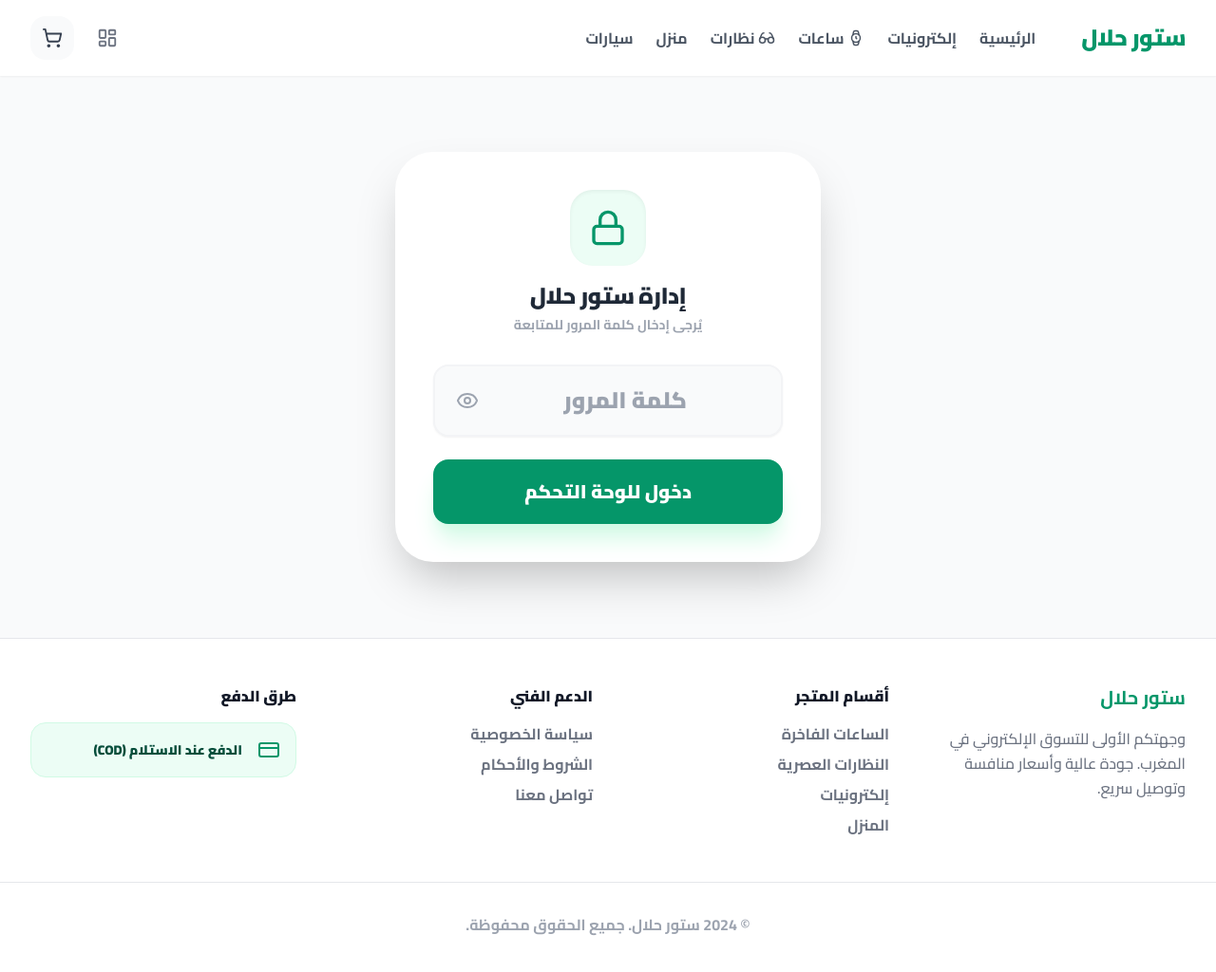
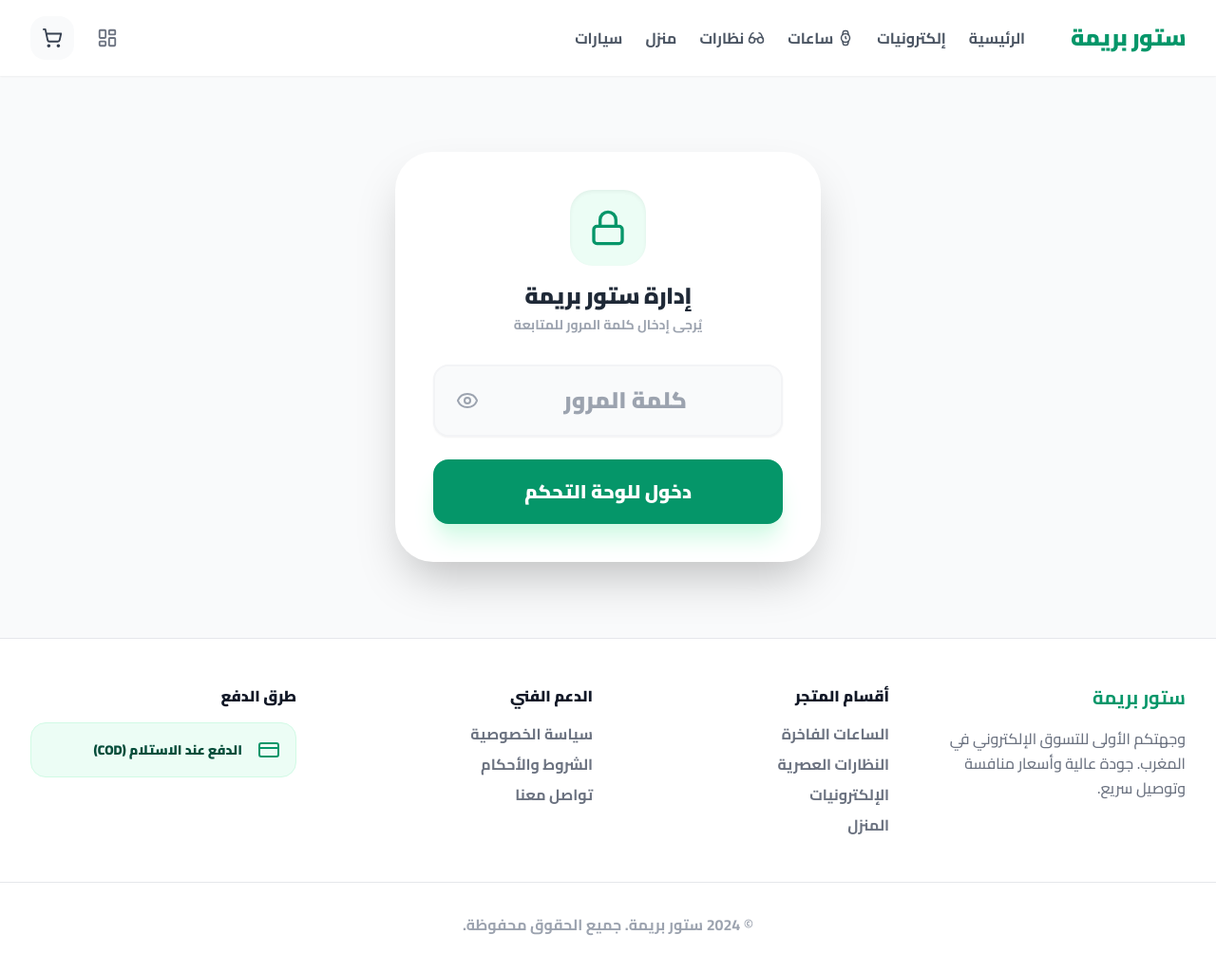
Before and after one commit to abdelghafour233/NOKBATO, a React (Vite) app: page /#/dashboard in a window 1280 px wide. Shown: the top 1024 px of the page at 95% size. Built offline with nearby package versions, Linux system fonts and the light colour scheme; sample sign-in values are in the browser's storage.

Commit message:
refactor: Rename project to storebrima
Update project name and associated metadata from "storehalal" to "storebrima" across package.json, index.html, metadata.json, store.ts, App.tsx, ProductDetail.tsx, and Dashboard.tsx. This change reflects the rebranding of the e-commerce platform.

```diff
--- a/App.tsx
+++ b/App.tsx
@@ -19,16 +19,16 @@ const SEOManager: React.FC<{ settings: AppSettings }> = ({ settings }) => {
   useEffect(() => {
     // 1. Update Title & Meta based on Route
     const path = location.pathname;
-    let title = "ستور حلال - تسوق أفضل المنتجات";
+    let title = "ستور بريمة - تسوق أفضل المنتجات";
     let description = "اكتشف أفضل العروض على الإلكترونيات والساعات في المغرب.";
 
     if (path === '/') {
-      title = "الرئيسية | ستور حلال - جودة وسعر";
+      title = "الرئيسية | ستور بريمة - جودة وسعر";
     } else if (path.includes('/category/')) {
       const cat = path.split('/').pop();
-      title = `قسم ${cat} | ستور حلال`;
+      title = `قسم ${cat} | ستور بريمة`;
     } else if (path.includes('/product/')) {
-      title = "عرض المنتج | ستور حلال";
+      title = "عرض المنتج | ستور بريمة";
     }
 
     document.title = title;
@@ -65,16 +65,11 @@ const SEOManager: React.FC<{ settings: AppSettings }> = ({ settings }) => {
     if (container) container.remove();
 
     if (settings.customScript) {
-      // Create a container to hold the custom scripts/tags
       const newContainer = document.createElement('div');
       newContainer.id = customScriptId;
       newContainer.style.display = 'none';
-
-      // If the code doesn't start with <script, wrap it or handle carefully
-      // For best compatibility with Facebook/Google snippets, we use innerHTML
       newContainer.innerHTML = settings.customScript;
 
-      // Append scripts manually because innerHTML doesn't execute them
       const scripts = newContainer.getElementsByTagName('script');
       for (let i = 0; i < scripts.length; i++) {
         const s = document.createElement('script');
@@ -86,7 +81,6 @@ const SEOManager: React.FC<{ settings: AppSettings }> = ({ settings }) => {
         }
         document.head.appendChild(s);
       }
-
       document.head.appendChild(newContainer);
     }
   }, [location, settings]);
@@ -139,7 +133,7 @@ const App: React.FC = () => {
                   {isMenuOpen ? <X size={24} /> : <Menu size={24} />}
                 </button>
                 <Link to="/" className="text-2xl font-black text-emerald-600 tracking-tight ml-4">
-                  ستور حلال
+                  ستور بريمة
                 </Link>
                 <div className="hidden lg:flex gap-6 mr-4">
                   <Link to="/" className="text-gray-600 hover:text-emerald-600 font-bold transition-colors">الرئيسية</Link>
@@ -196,7 +190,7 @@ const App: React.FC = () => {
         <footer className="bg-white border-t py-12">
           <div className="max-w-7xl mx-auto px-4 sm:px-6 lg:px-8 grid grid-cols-1 md:grid-cols-4 gap-8">
             <div>
-              <h3 className="text-xl font-bold text-emerald-600 mb-4 font-black">ستور حلال</h3>
+              <h3 className="text-xl font-bold text-emerald-600 mb-4 font-black">ستور بريمة</h3>
               <p className="text-gray-500 leading-relaxed font-medium">وجهتكم الأولى للتسوق الإلكتروني في المغرب. جودة عالية وأسعار منافسة وتوصيل سريع.</p>
             </div>
             <div>
@@ -204,7 +198,7 @@ const App: React.FC = () => {
               <ul className="space-y-2 text-gray-500 font-bold">
                 <li><Link to="/category/watches" className="hover:text-emerald-600 transition-colors">الساعات الفاخرة</Link></li>
                 <li><Link to="/category/glasses" className="hover:text-emerald-600 transition-colors">النظارات العصرية</Link></li>
-                <li><Link to="/category/electronics" className="hover:text-emerald-600 transition-colors">إلكترونيات</Link></li>
+                <li><Link to="/category/electronics" className="hover:text-emerald-600 transition-colors">الإلكترونيات</Link></li>
                 <li><Link to="/category/home" className="hover:text-emerald-600 transition-colors">المنزل</Link></li>
               </ul>
             </div>
@@ -225,7 +219,7 @@ const App: React.FC = () => {
             </div>
           </div>
           <div className="text-center mt-12 text-gray-400 border-t pt-8 font-bold">
-            &copy; 2024 ستور حلال. جميع الحقوق محفوظة.
+            &copy; 2024 ستور بريمة. جميع الحقوق محفوظة.
           </div>
         </footer>
       </div>
--- a/index.html
+++ b/index.html
@@ -4,20 +4,20 @@
   <head>
     <meta charset="UTF-8" />
     <meta name="viewport" content="width=device-width, initial-scale=1.0" />
-    <title>ستور حلال - تسوق أفضل المنتجات في المغرب</title>
-    <meta name="description" content="اكتشف أفضل العروض على الإلكترونيات، الساعات الفاخرة، النظارات، ومستلزمات المنزل في ستور حلال. توصيل سريع ودفع عند الاستلام." />
-    <meta name="keywords" content="تسوق، متجر إلكتروني، المغرب، إلكترونيات، ساعات، نظارات، توصيل مجاني، الدفع عند الاستلام، حلال" />
+    <title>ستور بريمة - تسوق أفضل المنتجات في المغرب</title>
+    <meta name="description" content="اكتشف أفضل العروض على الإلكترونيات، الساعات الفاخرة، النظارات، ومستلزمات المنزل في ستور بريمة. توصيل سريع ودفع عند الاستلام." />
+    <meta name="keywords" content="تسوق، متجر إلكتروني، المغرب، إلكترونيات، ساعات، نظارات، توصيل مجاني، الدفع عند الاستلام، بريمة" />
 
     <!-- Open Graph / Facebook -->
     <meta property="og:type" content="website" />
-    <meta property="og:url" content="https://storehalal.com/" />
-    <meta property="og:title" content="ستور حلال - جودة عالمية بين يديك" />
+    <meta property="og:url" content="https://storebrima.com/" />
+    <meta property="og:title" content="ستور بريمة - جودة عالمية بين يديك" />
     <meta property="og:description" content="أفضل المنتجات المختارة بعناية، جودة مضمونة وتوصيل لكل المدن المغربية." />
     <meta property="og:image" content="https://images.unsplash.com/photo-1607082348824-0a96f2a4b9da?auto=format&fit=crop&q=80&w=1200" />
 
     <!-- Twitter -->
     <meta property="twitter:card" content="summary_large_image" />
-    <meta property="twitter:title" content="ستور حلال - تسوق بذكاء" />
+    <meta property="twitter:title" content="ستور بريمة - تسوق بذكاء" />
     <meta property="twitter:description" content="أفضل المنتجات المختارة بعناية، جودة مضمونة وتوصيل لكل المدن المغربية." />
 
     <link rel="preconnect" href="https://fonts.googleapis.com">
--- a/metadata.json
+++ b/metadata.json
@@ -1,5 +1,5 @@
 {
-  "name": "storehalal",
-  "description": "منصة تجارة إلكترونية متطورة تدعم اللغة العربية والواجهة من اليمين إلى اليسار، متخصصة في المنتجات الحلال والإلكترونيات والمستلزمات المنزلية، مع لوحة تحكم شاملة لإدارة الطلبات والبيكسل.",
+  "name": "storebrima",
+  "description": "منصة ستور بريمة للتجارة الإلكترونية المتطورة، متخصصة في أفضل العروض والمنتجات المختارة بعناية في المغرب.",
   "requestFramePermissions": []
 }
--- a/package.json
+++ b/package.json
@@ -1,5 +1,5 @@
 {
-  "name": "storehalal",
+  "name": "storebrima",
   "private": true,
   "version": "0.0.0",
   "type": "module",
--- a/pages/Dashboard.tsx
+++ b/pages/Dashboard.tsx
@@ -507,7 +507,7 @@ const SettingsManager: React.FC<{ settings: AppSettings, setSettings: (settings:
               onChange={e => setForm({...form, customScript: e.target.value})}
               placeholder="<!-- الصق الكود هنا بالكامل مع الوسوم -->
 <script>
-  console.log('Store Halal is active');
+  console.log('Store Brima is active');
 </script>"
               dir="ltr"
             />
@@ -671,7 +671,7 @@ const DashboardPage: React.FC<DashboardPageProps> = ({
           <div className="w-20 h-20 bg-emerald-50 rounded-3xl flex items-center justify-center mx-auto mb-4 text-emerald-600 shadow-inner">
             <Lock size={40} />
           </div>
-          <h2 className="text-2xl font-black text-gray-800 tracking-tight">إدارة ستور حلال</h2>
+          <h2 className="text-2xl font-black text-gray-800 tracking-tight">إدارة ستور بريمة</h2>
           <p className="text-gray-400 font-bold text-sm mt-1">يُرجى إدخال كلمة المرور للمتابعة</p>
         </div>
         <form onSubmit={handleLogin} className="space-y-6">
--- a/pages/ProductDetail.tsx
+++ b/pages/ProductDetail.tsx
@@ -50,7 +50,7 @@ const ProductDetail: React.FC<ProductDetailProps> = ({ products, addToCart, setO
   useEffect(() => {
     if (product) {
       setActiveImage(product.image);
-      document.title = `${product.name} | ستور حلال`;
+      document.title = `${product.name} | ستور بريمة`;
 
       // Inject JSON-LD for Google Rich Snippets
       const schema = {
@@ -58,7 +58,7 @@ const ProductDetail: React.FC<ProductDetailProps> = ({ products, addToCart, setO
         "@type": "Product",
         "name": product.name,
         "image": [product.image, ...(product.images || [])],
-        "description": product.description || `اشتري ${product.name} الآن من ستور حلال بأفضل سعر في المغرب.`,
+        "description": product.description || `اشتري ${product.name} الآن من ستور بريمة بأفضل سعر في المغرب.`,
         "sku": product.id,
         "offers": {
           "@type": "Offer",
--- a/store.ts
+++ b/store.ts
@@ -70,7 +70,7 @@ export const getStoredSettings = (): AppSettings => {
     googleAnalyticsId: '',
     tiktokPixelId: '',
     googleSheetsUrl: '',
-    domainName: 'storehalal.com',
+    domainName: 'storebrima.com',
     nameServers: '',
     adminPasswordHash: 'aGFsYWwyMDI0',
     customScript: ''
```
